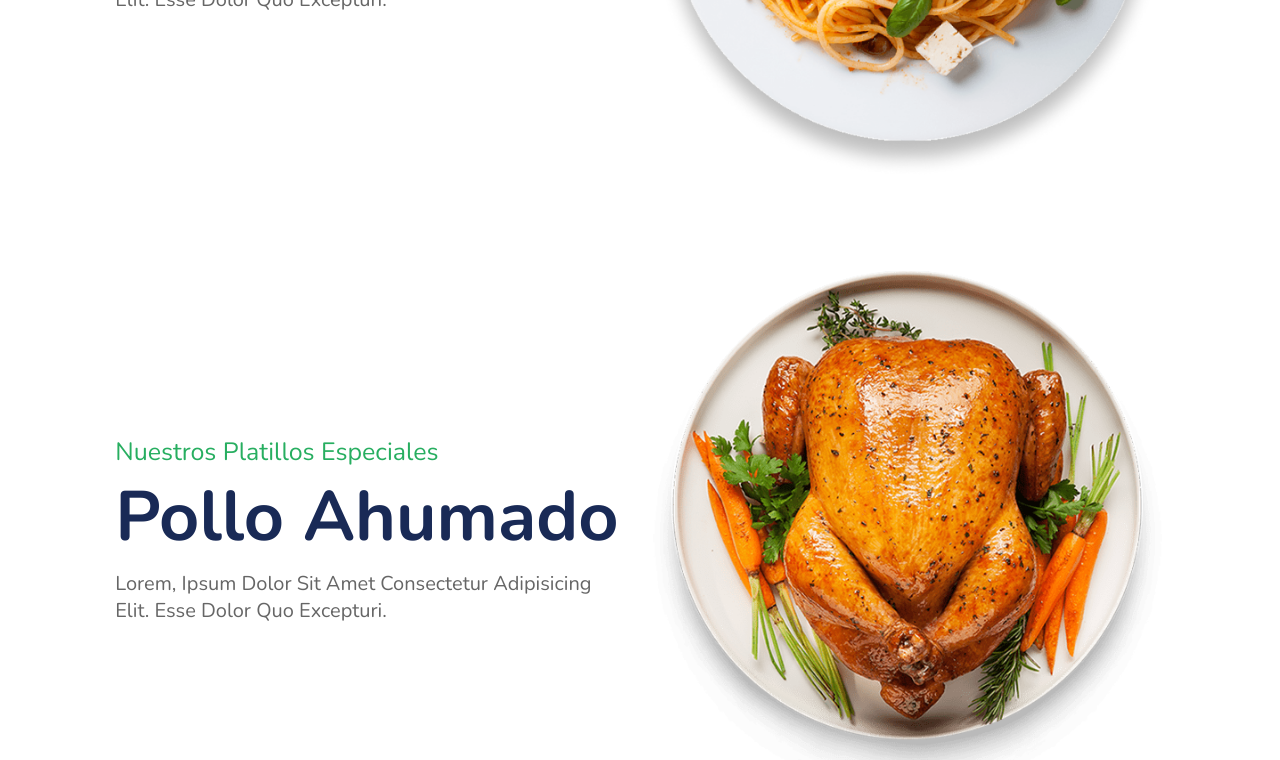
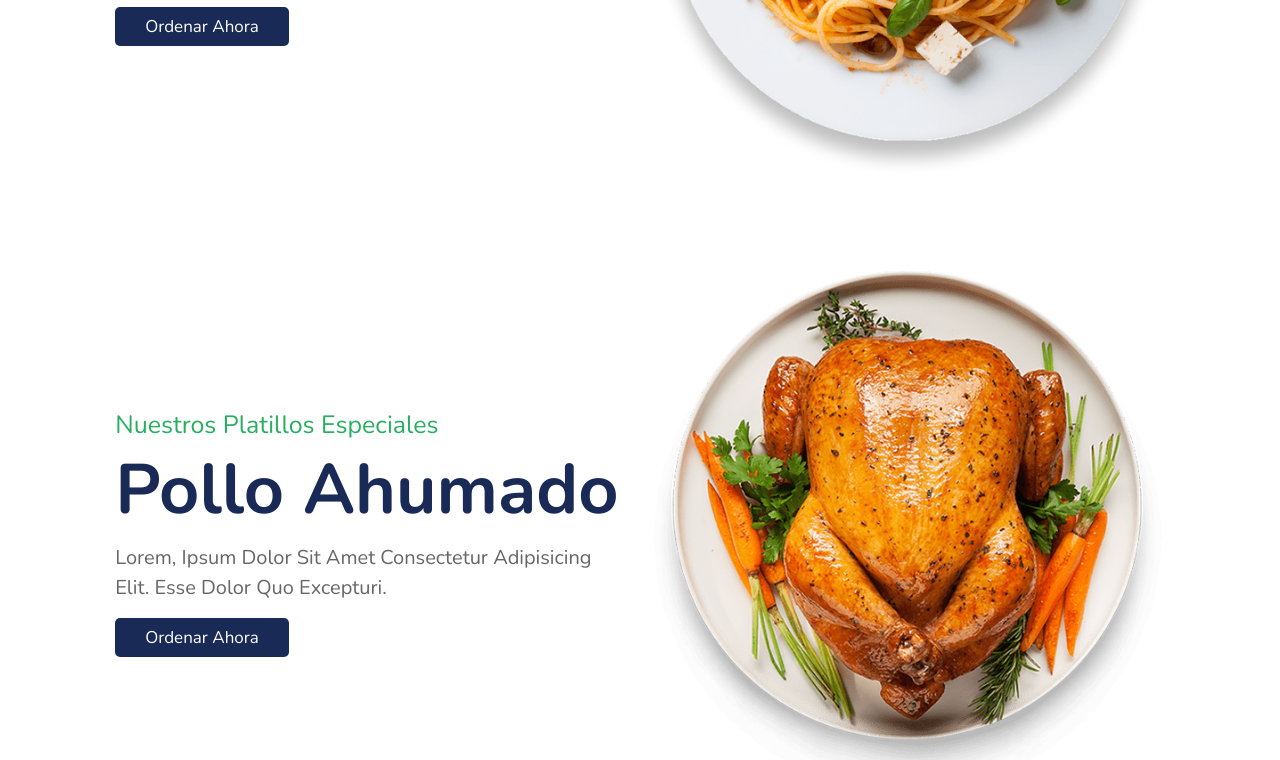
Before and after one commit to ZarakiLancelot/figuevel, a plain HTML site: page index.html in a window 1280 px wide. Shown: the part 448-1208 px from the top of the page. Drawn offline with nearby package versions, Linux system fonts and the light colour scheme.

```diff
--- a/css/style.css
+++ b/css/style.css
@@ -32,6 +32,22 @@
 
 section:nth-child(even) {
     background: #eee;
+}
+
+.btn {
+    margin-top: 1rem;
+    display: inline-block;
+    font-size: 1.7rem;
+    color: #fff;
+    background: var(--black);
+    border-radius: .5rem;
+    cursor: pointer;
+    padding: .8rem 3rem;
+}
+
+.btn:hover {
+    background: var(--green);
+    letter-spacing: .1rem;
 }
 
 header {
@@ -184,6 +200,7 @@
     color: var(--light-color);
     font-size: 2rem;
     padding: .5rem 0;
+    line-height: 1.5;
 }
 
 
--- a/index.html
+++ b/index.html
@@ -50,7 +50,7 @@
                         <span>Nuestros platillos especiales</span>
                         <h3>Espaguetti</h3>
                         <p>Lorem, ipsum dolor sit amet consectetur adipisicing elit. Esse dolor quo excepturi.</p>
-                        <a href="#" class="btn"></a>
+                        <a href="#" class="btn">Ordenar ahora</a>
                     </div>
                     <div class="image">
                         <img src="./images/home-img-1.png" alt="espaguetti">
@@ -62,7 +62,7 @@
                         <span>Nuestros platillos especiales</span>
                         <h3>Pollo Ahumado</h3>
                         <p>Lorem, ipsum dolor sit amet consectetur adipisicing elit. Esse dolor quo excepturi.</p>
-                        <a href="#" class="btn"></a>
+                        <a href="#" class="btn">Ordenar ahora</a>
                     </div>
                     <div class="image">
                         <img src="./images/home-img-2.png" alt="pollo ahumado">
@@ -74,7 +74,7 @@
                         <span>Nuestros platillos especiales</span>
                         <h3>Pizza</h3>
                         <p>Lorem, ipsum dolor sit amet consectetur adipisicing elit. Esse dolor quo excepturi.</p>
-                        <a href="#" class="btn"></a>
+                        <a href="#" class="btn">Ordenar ahora</a>
                     </div>
                     <div class="image">
                         <img src="./images/home-img-3.png" alt="pizza">
```
